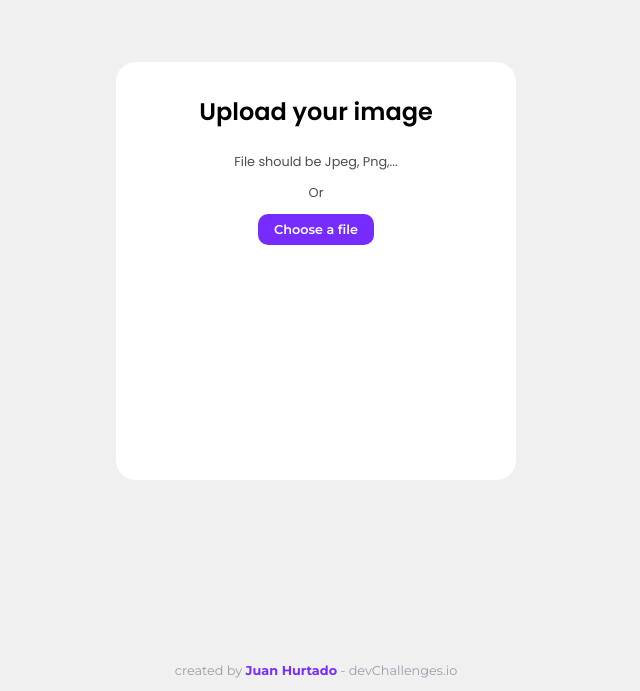
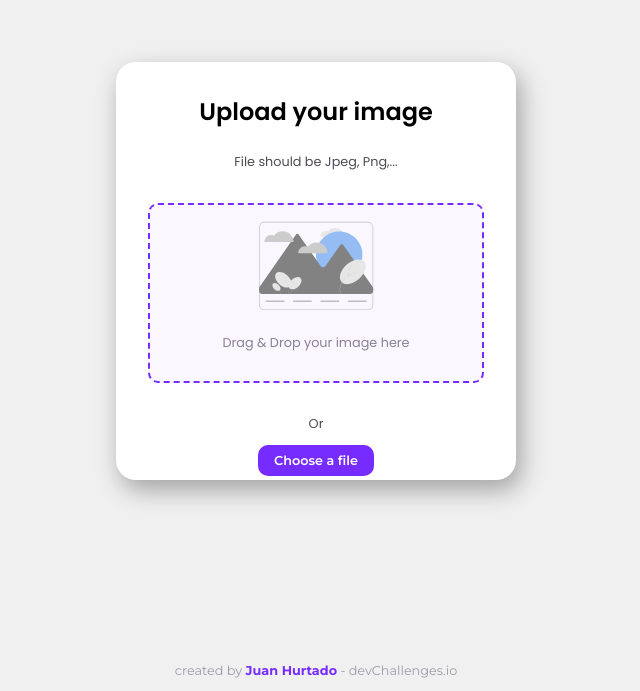
Before and after one commit to ElHurta/image-uploader-challenge-react, a React (Vite) app in the folder image-uploader-webapp/: page / in a window 1280 px wide. Shown: the part 109-800 px from the top of the page, without its empty margins (324-964 px from the left). Built offline with nearby package versions, Linux system fonts and the light colour scheme.

Commit message:
Creating drag and drop zone

```diff
--- a/image-uploader-webapp/src/modules/UploadCard/UploadCard.css
+++ b/image-uploader-webapp/src/modules/UploadCard/UploadCard.css
@@ -6,6 +6,7 @@
     background-color: #FFF;
     text-align: center;
     border-radius: 20px;
+    filter: drop-shadow(5px 10px 12px rgba(0, 0, 0, 0.32));
 }
 
 .card-title {
@@ -19,3 +20,18 @@
     color: #4e4a53;
     margin-top: 0.5rem;
 }
+
+.image-drop-container {
+    margin: 2rem;
+    padding: 1rem;
+    border: dashed 2px #762cff;
+    border-radius: 10px;
+    background-color: #faf7ff;
+    text-align: center;
+}
+
+.image-drop-text {
+    font-size: 0.8rem;
+    color: #898296;
+    margin-top: 1rem;
+}
--- a/image-uploader-webapp/src/modules/UploadCard/UploadCard.tsx
+++ b/image-uploader-webapp/src/modules/UploadCard/UploadCard.tsx
@@ -1,13 +1,39 @@
+import React, { useState } from 'react'
+import placeholderImg from '../../assets/placeholder-drop-img.svg'
+
 import './UploadCard.css'
 
 function UploadCard() {
+
+    const [file, setFile] = useState<File | null>(null)
+
+    const handleDrop = (e: React.DragEvent<HTMLDivElement>) => {
+        e.preventDefault()
+        e.stopPropagation()
+        const file = e.dataTransfer.files[0]
+        console.log(file)
+        setFile(file)
+    }
+
+    const handleDragOver = (e: React.DragEvent<HTMLDivElement>) => {
+        e.preventDefault()
+        e.stopPropagation()
+    }
+
+    const handleDragStart = (e: React.DragEvent<HTMLDivElement>) => {
+        e.dataTransfer.setData('text/plain', 'anything')
+    }
+
     return (
         <div className="card">
             <div className="card-body">
                 <h3 className="card-title">Upload your image</h3>
                 <p className="card-text">File should be Jpeg, Png,...</p>
                 {/* Here goes the drop space for image */}
-
+                <div className='image-drop-container' onDrop={handleDrop} onDragOver={handleDragOver}>
+                    <img src={placeholderImg} alt="Placeholder Image" />
+                    <p className='image-drop-text'>Drag & Drop your image here</p>
+                </div>
                 <p className='card-text'>Or</p>
                 <button type="button" className="btn btn-primary">Choose a file</button>
             </div>
```
Also changed, not shown: image-uploader-webapp/src/assets/placeholder-drop-img.svg (renamed from image-uploader-webapp/src/assets/image.svg).
